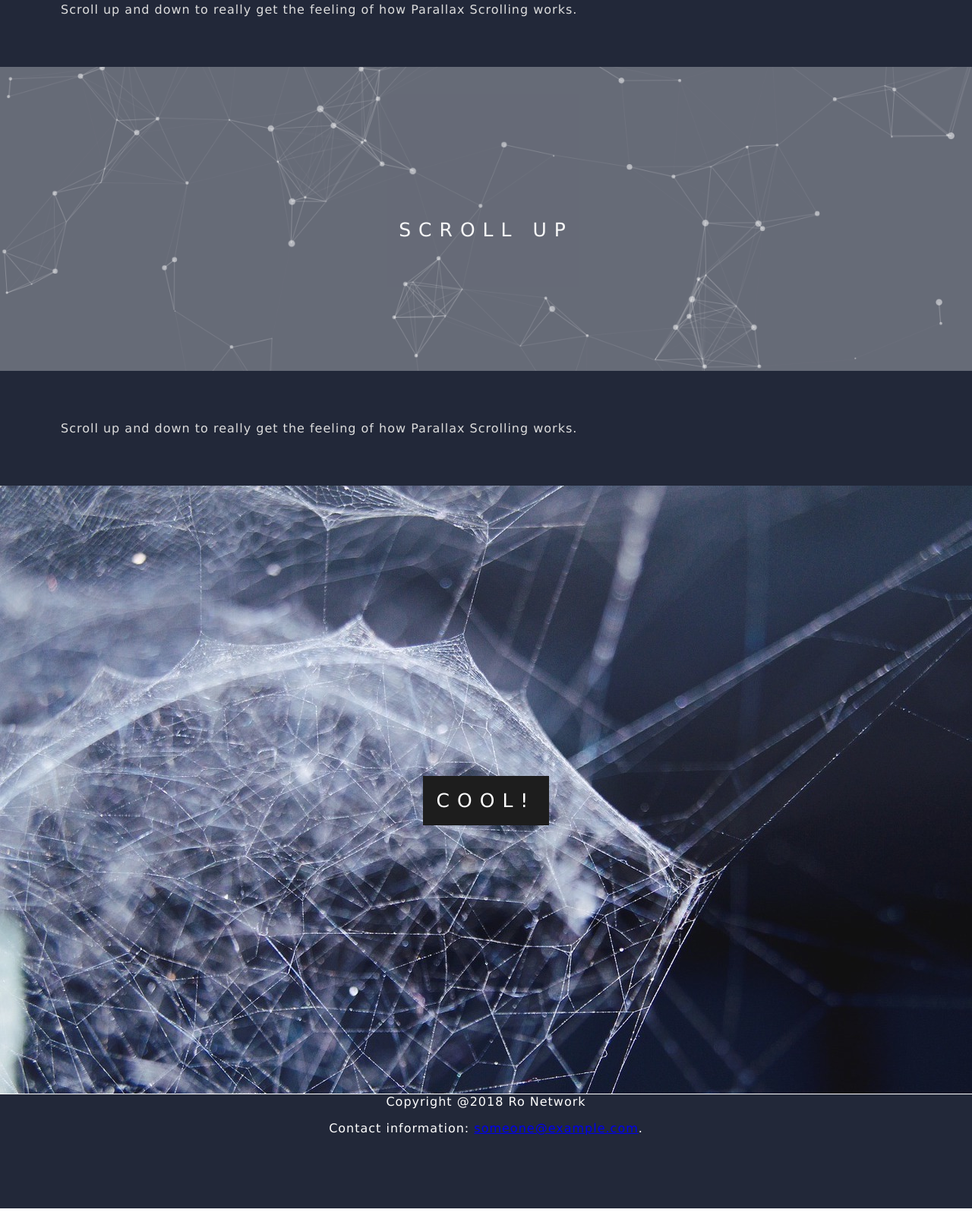
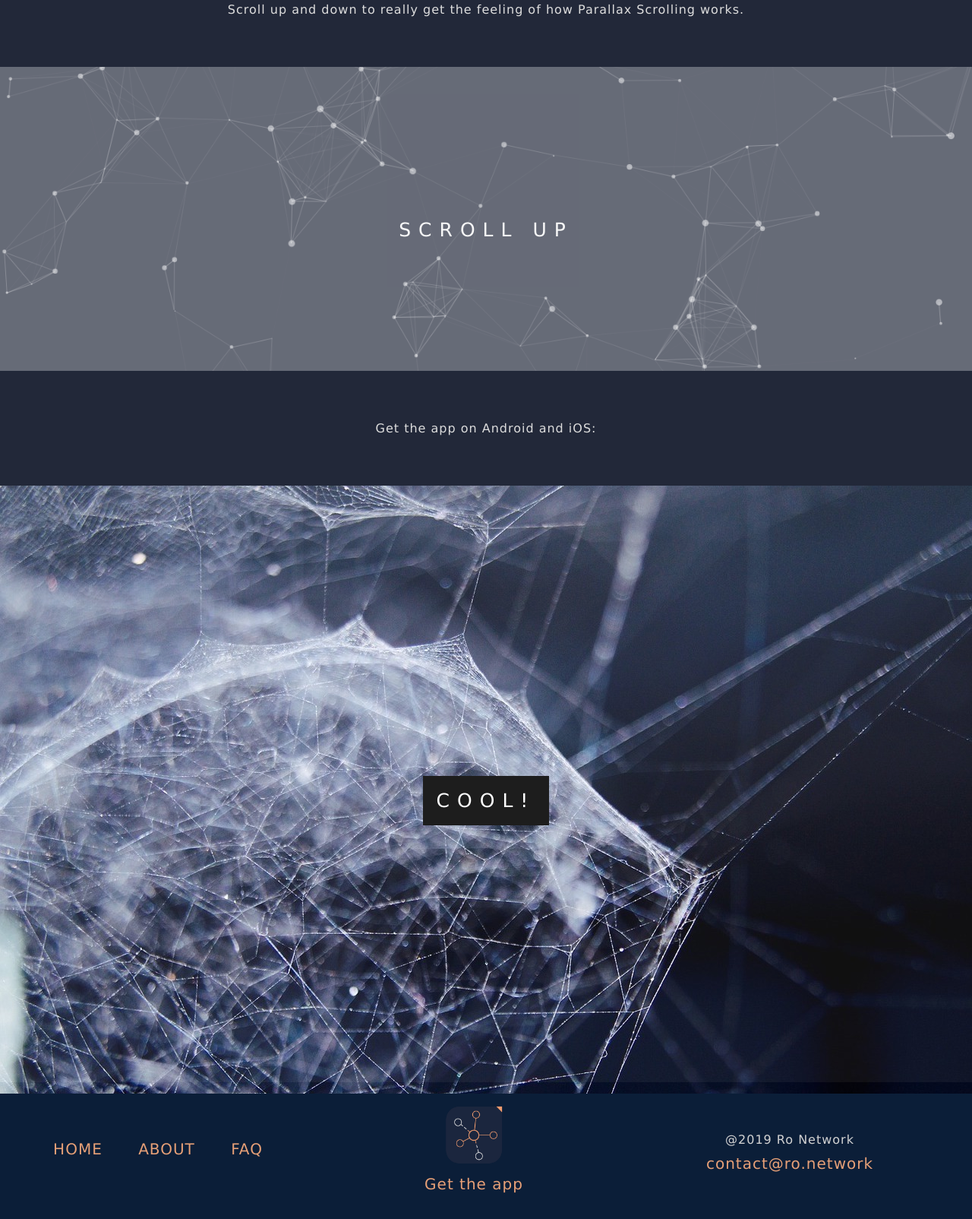
Before and after one commit to alexfigtree/ro-website, a website: page index.html in a window 1280 px wide. Shown: the part 2163-3767 px from the top of the page at 76% size. Drawn offline with Linux system fonts and the light colour scheme.

Commit message:
Responsive footer

```diff
--- a/index.html
+++ b/index.html
@@ -92,7 +92,7 @@ function myFunction() {
 
 
 <div style="position:relative;">
-  <div style="color:#ddd;background-color:rgb(34,40,57);text-align:center;padding:50px 80px;text-align: justify;">
+  <div style="color:#ddd;background-color:rgb(34,40,57);text-align:center;padding:50px 80px;text-align: center;">
     <p>Scroll up and down to really get the feeling of how Parallax Scrolling works.</p>
   </div>
 </div>
@@ -106,8 +106,8 @@ function myFunction() {
 </section>
 
 <div style="position:relative;">
-  <div style="color:#ddd;background-color:rgb(34,40,57);text-align:center;padding:50px 80px;text-align: justify;">
-    <p>Scroll up and down to really get the feeling of how Parallax Scrolling works.</p>
+  <div style="color:#ddd;background-color:rgb(34,40,57);text-align:center;padding:50px 80px;text-align: center;">
+    <p>Get the app on Android and iOS:</p>
   </div>
 </div>
 
@@ -121,9 +121,23 @@ function myFunction() {
 
 
   <footer class="footer">
-    <p>Copyright @2018 Ro Network</p>
-    <p>Contact information: <a href="mailto:someone@example.com">
-    someone@example.com</a>.</p>
+
+      <div class="footer-row">
+        <div class="col-md-4 footer-background" style="margin-top: 30px;">
+          <div class="footer-sub-header"><a class="active" href="index.html">HOME </a><a href="index.html#about"> ABOUT </a><a href="index.html#faq"> FAQ </a>
+          </div>
+        </div>
+        <div class="col-md-4 footer-background">
+          <div class="footer-sub-header"><img class="footer-image" src="RoIcon.png"/></div>
+          <div class="footer-sub-header"><a href="http://onelink.to/n3ts2c">Get the app</a></div>
+        </div>
+        <div class="col-md-4 footer-background" style="margin-top: 20px; padding-bottom: 40px; color: lightgrey;">
+          <div class="footer-sub-header">@2019 Ro Network</div>
+          <div class="footer-sub-header" style="margin-top: 10px;"><a href="mailto:contact@ro.network?Subject=Ro%20Network" target="_top">contact@ro.network</a></div>
+        </div>
+
+      </div>
+
   </footer>
 </body>
 </html>
--- a/styles.css
+++ b/styles.css
@@ -310,10 +310,59 @@ i.fa.fa-bars {
 .footer {
   height: 150px;
   margin-top: -15px;
-   left: 0;
-   bottom: 0;
-   width: 100%;
-   background-color: rgb(34,40,57);
-   color: white;
-   text-align: center;
+  padding-top: 30px;
+  left: 0;
+  bottom: 0;
+  width: 100%;
+  background-color: rgb(11,30,56);
+  color: white;
+  text-align: center;
 }
+.footer-sub-header a {
+  text-decoration: none;
+  font-size: 20px;
+  color: rgb(231,160,119);
+  margin-right: 20px;
+  margin-left: 20px;
+}
+.footer-sub-header a:focus {
+  color: grey;
+}
+.copyright {
+  color: grey;
+  font-weight: 300;
+}
+
+.center {
+    max-width: 980px;
+    margin-right: auto;
+    margin-left: auto;
+}
+.credits-left {
+    float: left;
+}
+.credits-right {
+    float: right;
+    margin-top: 33px;
+}
+.credits-right ul {
+    font-size: 0;
+}
+div.footer-row{
+  background-color: rgb(11,30,56);
+}
+div.col-md-4.footer-background {
+  background-color: rgb(11,30,56);
+  border-color: rgb(11,30,56);
+}
+.footer-image{
+  width: 20%;
+  margin-top:-15px;
+  margin-bottom: 10px;
+}
+@media (max-width: 992px) {
+  .footer-image{
+    margin-top:10px;
+    margin-bottom: 10px;
+  }
+}
```
